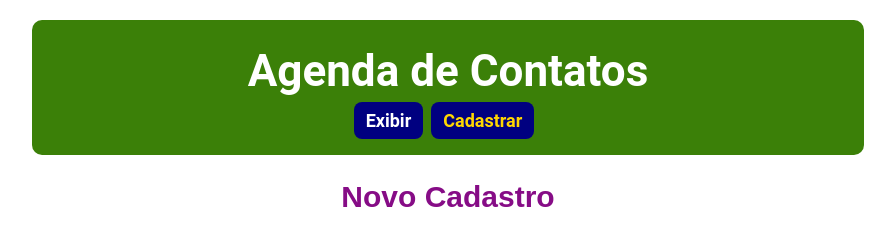
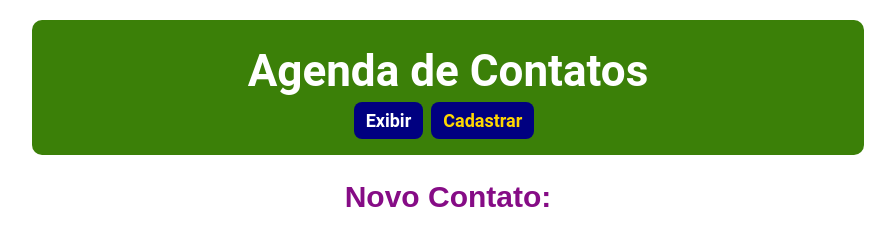
Before and after one commit to david-senra/agenda_react-redux, a React (Vite) app: page /cadastro in a window 1280 px wide. Shown: the top 252 px of the page, without its empty margins (192-1087 px from the left). Built offline with nearby package versions, Linux system fonts and the light colour scheme.

Commit message:
pequena correção no título

```diff
--- a/src/containers/Formulario/index.tsx
+++ b/src/containers/Formulario/index.tsx
@@ -69,7 +69,7 @@ const Formulario = () => {
 
   return (
     <Container>
-      <TituloFormulario>Novo Cadastro</TituloFormulario>
+      <TituloFormulario>Novo Contato:</TituloFormulario>
       <S.FormType onSubmit={cadastrarContato}>
         <S.divForm>
           <label htmlFor={'campo-nome'}>Nome Completo:</label>
```
